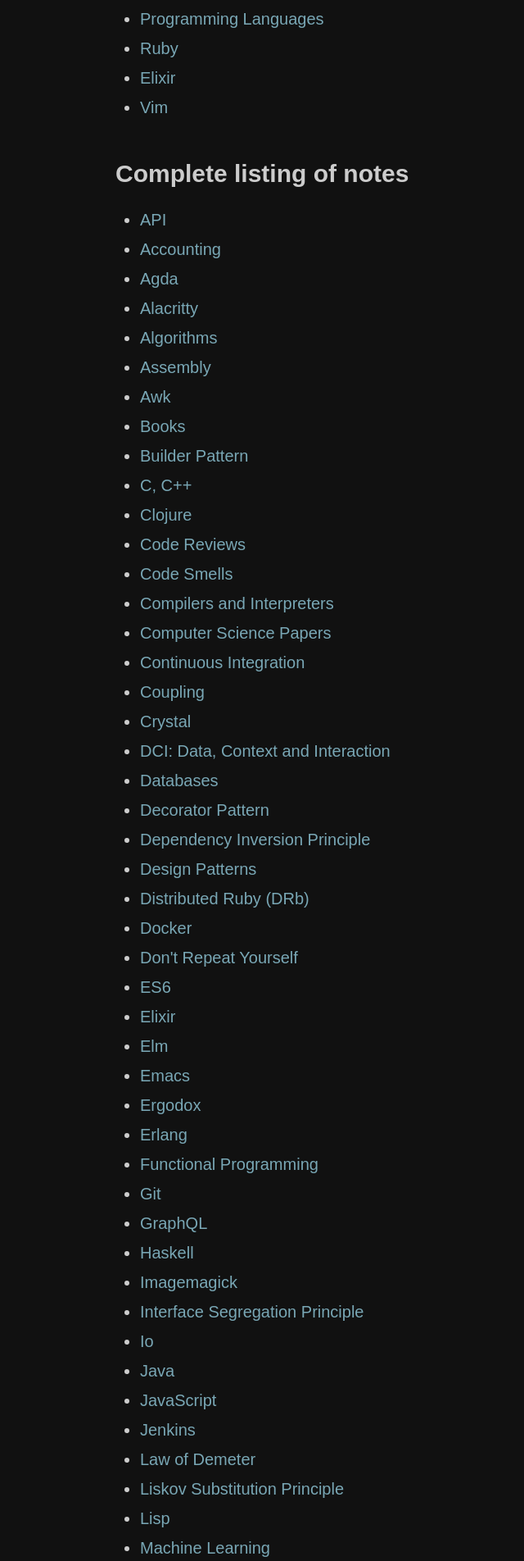
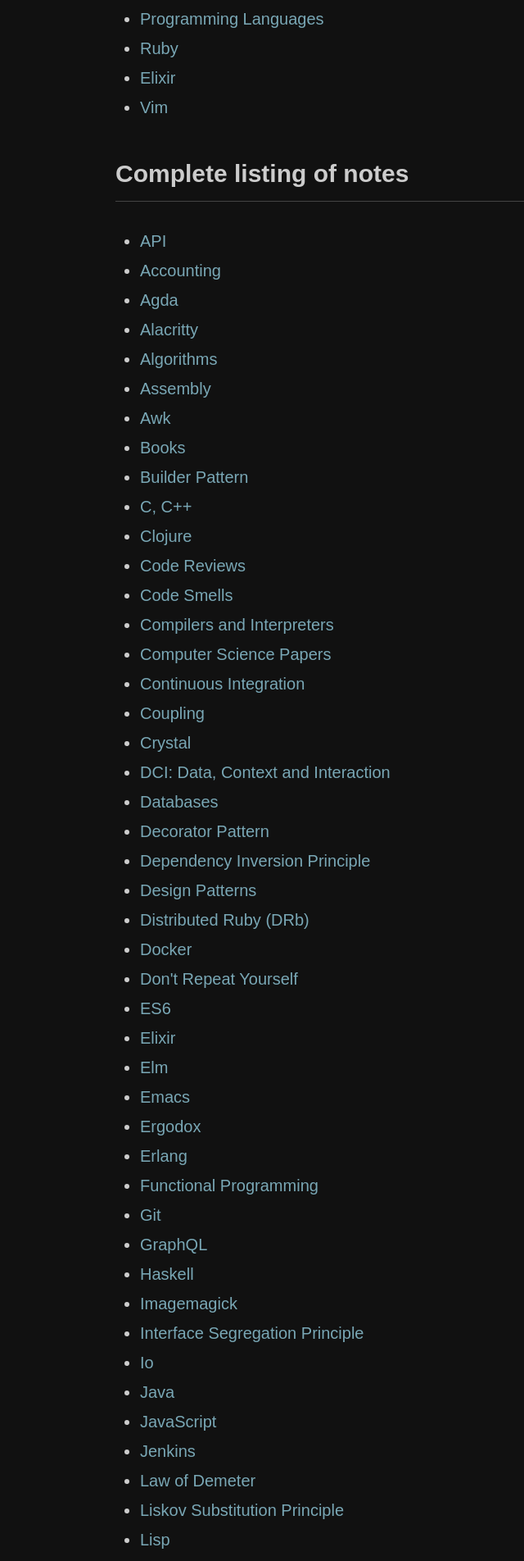
Before and after one commit to nithinbekal/nithinbekal.github.io, a Jekyll site: the page built from notes/index.md, in a window 1280 px wide. Shown: the part 494-2398 px from the top of the page at 82% size, without its empty margins (99-739 px from the left). Built offline with Jekyll 4.4.1, drawn with Linux system fonts in a browser that asks for light colours.

Commit message:
Add a line under h2 tags

```diff
--- a/_sass/site.scss
+++ b/_sass/site.scss
@@ -4,6 +4,7 @@
   --text-color: #ccc;
   --main-link-color: #79a7b5;
   --author-bio-border-color: #7c7c7c;
+  --heading-border-color: #444;
 }
 
 * { margin: 0; padding: 0; }
@@ -131,7 +132,12 @@
 .site .post .content ul ul { margin: 5px 0 10px 20px; }
 
 .site .post .content h1 { font-size: 1.6em; margin: 1.6em 0 0.6em 0; }
-.site .post .content h2 { font-size: 1.5em; margin: 1.5em 0 0.5em 0; }
+.site .post .content h2 {
+  border-bottom: 1px solid var(--heading-border-color);
+  font-size: 1.5em;
+  margin: 1.5em 0 1em 0;
+  padding-bottom: 0.5em;
+}
 .site .post .content h3 { font-size: 1.4em; margin: 1.4em 0 0.4em 0; }
 .site .post .content h4 { font-size: 1.3em; margin: 1.3em 0 0.3em 0; }
 .site .post .content h5 { font-size: 1.2em; margin: 1.2em 0 0.2em 0; }
```
